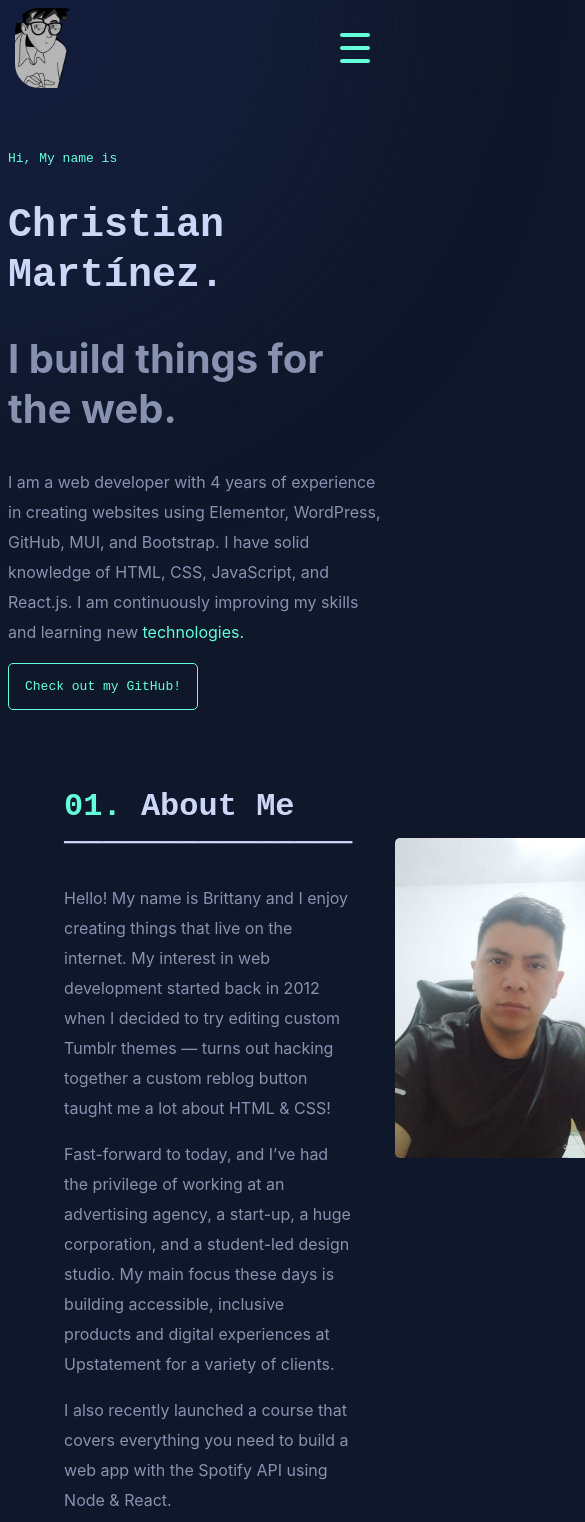
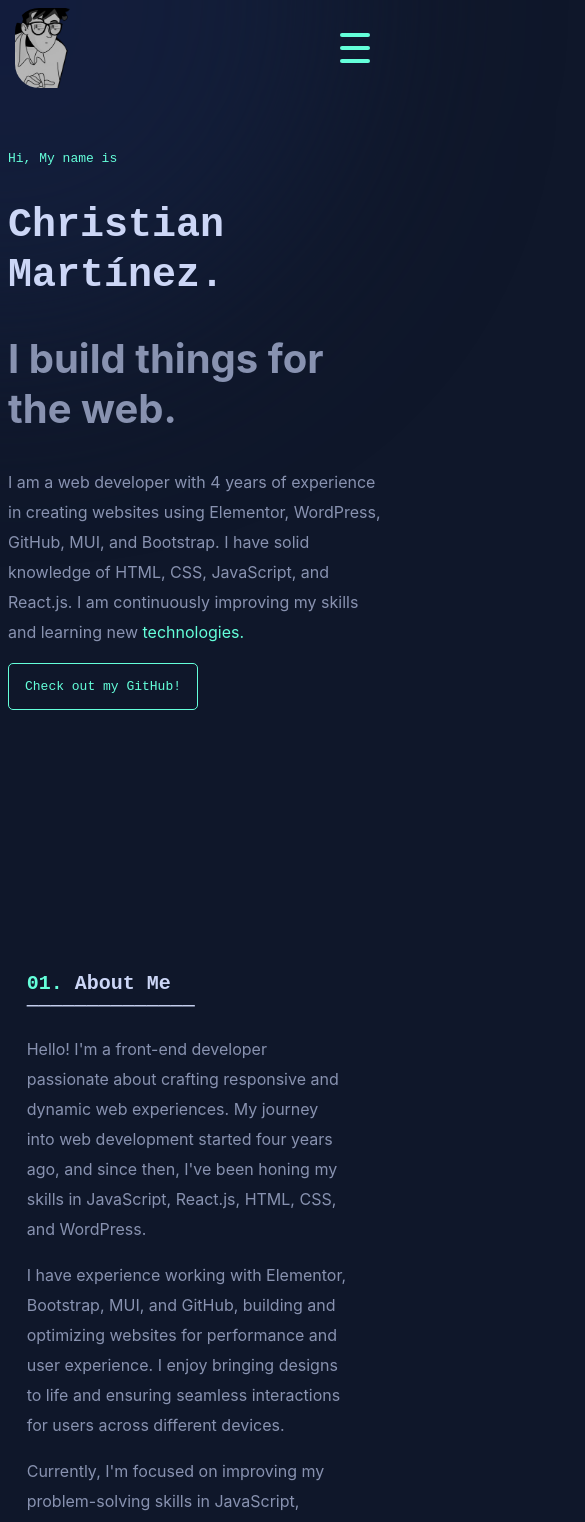
Before and after one commit to Xhan88/christianmq, a React (Vite) app: page / in a window 390 px wide. Shown: the top 1522 px of the page, 585 px wide, since content can reach past the window. Built offline with nearby package versions, Linux system fonts and the light colour scheme.

Commit message:
28/02/205ß

```diff
--- a/src/AboutMe.css
+++ b/src/AboutMe.css
@@ -39,3 +39,25 @@
     font-size: 13px;
 
 }
+
+@media (max-width: 768px) {
+    .about-me-container {
+        display: block;
+        margin: 5%;
+        margin-top: 70%;
+    }
+    .text-container h1 {
+        font-size: 20px;
+    }
+
+    .img-chan{
+        margin: 15%;
+    }
+
+    .img-chan:hover {
+        background-color: var(--green-color);
+        cursor: pointer;
+        transition: 1s;
+    }
+
+}
--- a/src/AboutMe/AboutMe.jsx
+++ b/src/AboutMe/AboutMe.jsx
@@ -4,15 +4,15 @@ const AboutMe = () => {
   return (
     <div className="about-me-container">
      <div className="text-container">
-      <h1><span>01.</span> About Me  ───────────────</h1>
+      <h1><span>01.</span> About Me  ──────────────</h1>
       <p>
-        Hello! My name is Brittany and I enjoy creating things that live on the internet. My interest in web development started back in 2012 when I decided to try editing custom Tumblr themes — turns out hacking together a custom reblog button taught me a lot about HTML & CSS!
+      Hello! I'm a front-end developer passionate about crafting responsive and dynamic web experiences. My journey into web development started four years ago, and since then, I've been honing my skills in JavaScript, React.js, HTML, CSS, and WordPress.
       </p>
       <p>
-        Fast-forward to today, and I’ve had the privilege of working at an advertising agency, a start-up, a huge corporation, and a student-led design studio. My main focus these days is building accessible, inclusive products and digital experiences at Upstatement for a variety of clients.
+      I have experience working with Elementor, Bootstrap, MUI, and GitHub, building and optimizing websites for performance and user experience. I enjoy bringing designs to life and ensuring seamless interactions for users across different devices.
       </p>
       <p>
-        I also recently launched a course that covers everything you need to build a web app with the Spotify API using Node & React.
+      Currently, I'm focused on improving my problem-solving skills in JavaScript, deepening my understanding of React.js, and staying updated with modern web development trends. I'm always eager to take on new challenges and grow as a developer.
       </p>
       <p>Technologies I’ve been working with recently:</p>
       <ul className='order-list'>
--- a/src/Header/header.css
+++ b/src/Header/header.css
@@ -74,5 +74,6 @@
  .gretting-container {
     margin: 12%;
     margin-left: 22%;
+    justify-items: center;
  }
 }
```
